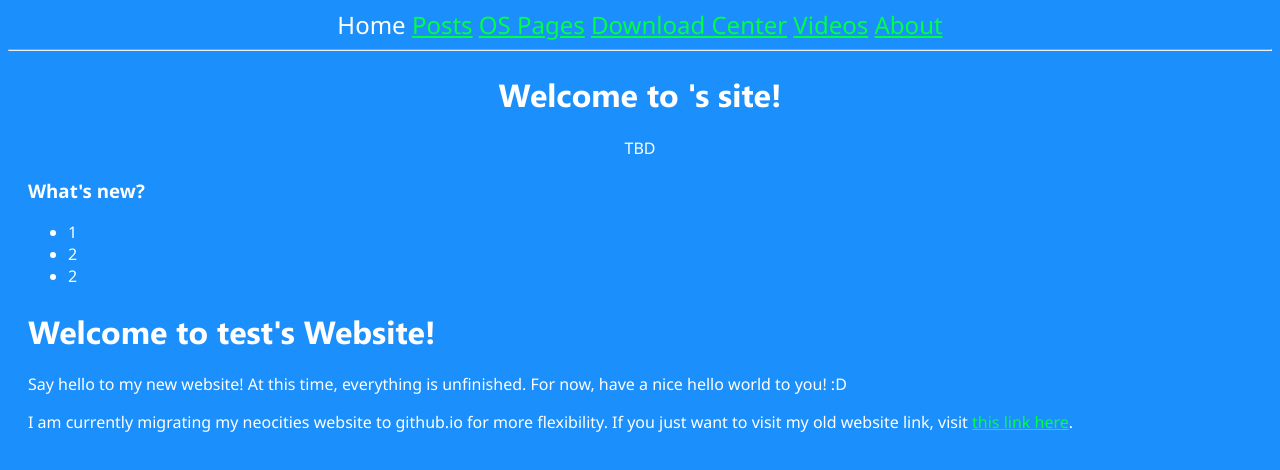
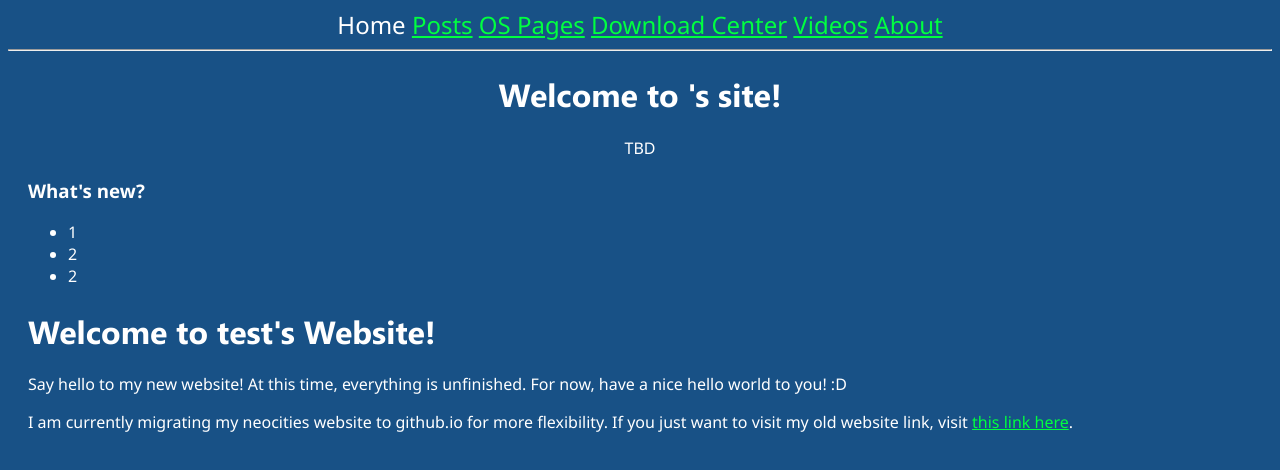
Before and after one commit to penguin1541/penguin1541.github.io, a plain HTML site: page index.html in a window 1280 px wide. Drawn offline with Linux system fonts and the light colour scheme.

Commit message:
Update style.css

```diff
--- a/style.css
+++ b/style.css
@@ -11,7 +11,7 @@
 	font-weight: bold;
 }
 body {
-  background-color: rgb(27, 143, 252);
+  background-color: rgb(24, 81, 134);
   color: white;
   font-family: Segoe UI, monospace;
   font-size: 16px;
```
